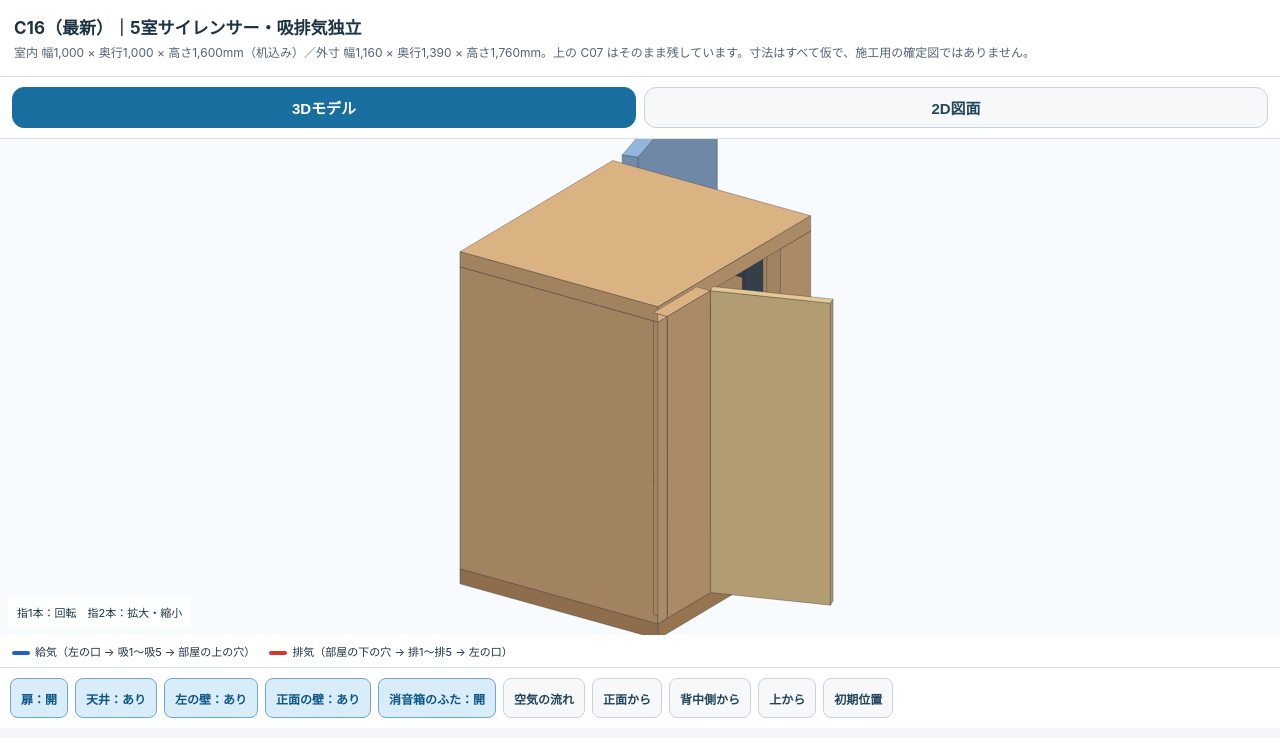
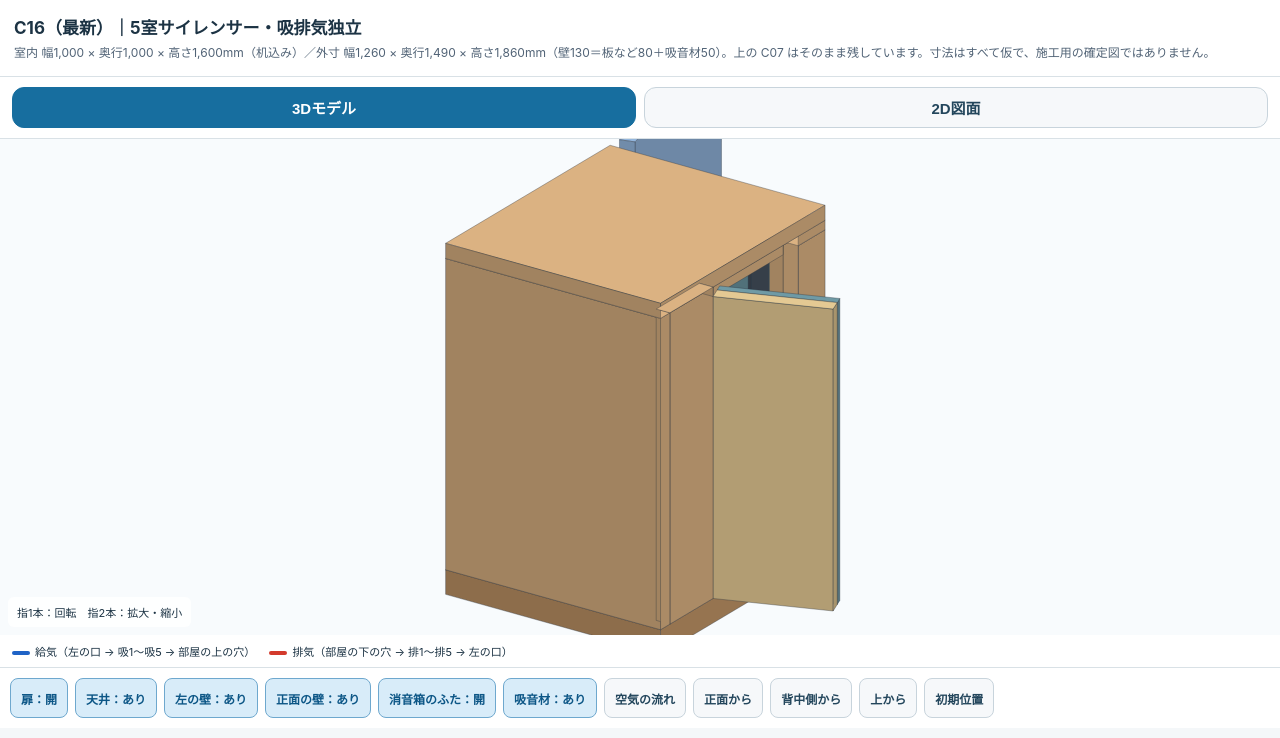
Before and after one commit to amukutsurogiwork-oss/sound-booth-3d, a plain HTML site: page index.html in a window 1280 px wide. Shown: the top 738 px of the page. Drawn offline with Linux system fonts and the light colour scheme.

Commit message:
C16: 天井・4面の壁・扉の内側に吸音材50を追加（壁130＝板など80＋吸音材50）
Co-Authored-By: Claude Opus 5.5 <noreply@anthropic.com>
Claude-Session: https://claude.ai/code/session_013wzpunAgzn4TZio2r8GBkC

```diff
--- a/index.html
+++ b/index.html
@@ -33,7 +33,7 @@ button.active{background:#d8ecf9;border-color:#6ea8ce;color:#0c5686}button:focus
 </style></head><body>
 <section id="c16" aria-labelledby="c16-title">
 <style>
-#c16{--paper:#ffffff;--ink:#1d2733;--muted:#5d6b7a;--rule:#c9d2db;--wall:#dfe5ec;--wall-line:#3a4756;--red:#d33a2c;--blue:#1f63c6;--fan:#7a4fc0;--room:#9aa7b4;
+#c16{--paper:#ffffff;--ink:#1d2733;--muted:#5d6b7a;--rule:#c9d2db;--wall:#dfe5ec;--wall-line:#3a4756;--red:#d33a2c;--blue:#1f63c6;--fan:#7a4fc0;--foam:#8fb6c2;--room:#9aa7b4;
   margin:0;background:#f4f7f9;padding:0 0 8px}
 #c16 .c16-old{background:#176e9f;color:#fff;font-size:14px;font-weight:700;padding:12px 14px;margin:16px 0 0}
 #c16 .c16-head{background:#fff;padding:14px;border-bottom:1px solid #d9e1e6}
@@ -64,7 +64,7 @@ button.active{background:#d8ecf9;border-color:#6ea8ce;color:#0c5686}button:focus
 </style>
 <div class="c16-head">
   <h2 id="c16-title">C16（最新）｜5室サイレンサー・吸排気独立</h2>
-  <p class="c16-sub">室内 幅1,000 × 奥行1,000 × 高さ1,600mm（机込み）／外寸 幅1,160 × 奥行1,390 × 高さ1,760mm。上の C07 はそのまま残しています。寸法はすべて仮で、施工用の確定図ではありません。</p>
+  <p class="c16-sub">室内 幅1,000 × 奥行1,000 × 高さ1,600mm（机込み）／外寸 幅1,260 × 奥行1,490 × 高さ1,860mm（壁130＝板など80＋吸音材50）。上の C07 はそのまま残しています。寸法はすべて仮で、施工用の確定図ではありません。</p>
 </div>
 <div class="c16-modes"><button type="button" id="c16-b3d" class="active">3Dモデル</button><button type="button" id="c16-b2d">2D図面</button></div>
 
@@ -73,7 +73,7 @@ button.active{background:#d8ecf9;border-color:#6ea8ce;color:#0c5686}button:focus
   <div class="c16-legend"><span><i style="background:var(--blue)"></i>給気（左の口 → 吸1〜吸5 → 部屋の上の穴）</span><span><i style="background:var(--red)"></i>排気（部屋の下の穴 → 排1〜排5 → 左の口）</span></div>
   <div class="c16-ctl">
     <button type="button" id="c16-t-door" class="active">扉：開</button><button type="button" id="c16-t-roof" class="active">天井：あり</button><button type="button" id="c16-t-left" class="active">左の壁：あり</button>
-    <button type="button" id="c16-t-front" class="active">正面の壁：あり</button><button type="button" id="c16-t-lid" class="active">消音箱のふた：開</button><button type="button" id="c16-air">空気の流れ</button>
+    <button type="button" id="c16-t-front" class="active">正面の壁：あり</button><button type="button" id="c16-t-lid" class="active">消音箱のふた：開</button><button type="button" id="c16-t-foam" class="active">吸音材：あり</button><button type="button" id="c16-air">空気の流れ</button>
     <button type="button" id="c16-vfront">正面から</button><button type="button" id="c16-vback">背中側から</button><button type="button" id="c16-vtop">上から</button><button type="button" id="c16-vreset">初期位置</button>
   </div>
 </div>
@@ -303,7 +303,7 @@ updateButtons();resize();
 (function(){
 'use strict';
 // C16: one set of dimensions (mm) drives the 3D model, the 2D drawings and the table.
-const D={in:{w:1000,d:1000,h:1600},wall:80,sil:150,lid:80,desk:{d:350,h:720},door:{from:450,w:600},
+const D={in:{w:1000,d:1000,h:1600},wall:130,foam:50,sil:150,lid:80,desk:{d:350,h:720},door:{from:450,w:600},
   part:18,mid:36,gap:50,turn:200,hole:100,port:100,roomGap:60};
 const W=D.wall,OW=D.in.w+2*W,OH=D.in.h+2*W,OD=W+D.in.d+W+D.sil+D.lid;
 const yBack=W+D.in.d,ySil=yBack+W,yLid=ySil+D.sil;
@@ -346,6 +346,10 @@ function flow(s,pts,color,id){el(s,'polyline',{points:pts.map(p=>p.join(',')).jo
   text(s,300,-D.roomGap-24,'部屋の壁',{fs:34,fill:'var(--muted)'});text(s,OW+D.roomGap+50,1150,'部屋の壁',{fs:34,rot:90,fill:'var(--muted)'});
   rect(s,0,0,OW,W,S.wall);rect(s,0,W,W,D.door.from-W,S.wall);rect(s,0,D.door.from+D.door.w,W,yLid-(D.door.from+D.door.w),S.wall);
   rect(s,W+iw,W,W,yLid-W,S.wall);rect(s,W,yBack,iw,W,S.wall);
+  const f=D.foam,FS='fill:var(--foam);stroke:none';
+  rect(s,W-f,W-f,iw+2*f,f,FS);rect(s,W-f,yBack,iw+2*f,f,FS);rect(s,W+iw,W,f,yBack-W,FS);
+  rect(s,W-f,W,f,D.door.from-W,FS);rect(s,W-f,D.door.from+D.door.w,f,yBack-(D.door.from+D.door.w),FS);
+  text(s,W+iw-160,yBack-W/2-50,'吸音材 50',{fs:28,fill:'var(--muted)'});
   rect(s,0,yLid,OW,D.lid,'fill:var(--wall);stroke:var(--blue);stroke-width:5');
   rect(s,W,W,iw,D.desk.d,'fill:none;stroke:var(--ink);stroke-width:3');text(s,W+iw/2,W+D.desk.d/2+14,'机（奥行350・高さ720）',{fs:38});
   el(s,'circle',{cx:W+iw/2,cy:W+D.desk.d+330,r:190,style:S.ink});text(s,W+iw/2,W+D.desk.d+344,'座る人',{fs:38});
@@ -392,6 +396,8 @@ function flow(s,pts,color,id){el(s,'polyline',{points:pts.map(p=>p.join(',')).jo
   rect(s,0,0,OD,OH,S.wall);rect(s,W,W,D.in.d,h,'fill:var(--paper);stroke:none');rect(s,ySil,W,D.sil,h,'fill:var(--paper);stroke:none');
   rect(s,yLid,0,D.lid,OH,'fill:var(--paper);stroke:var(--blue);stroke-width:4');rect(s,yLid,0,24,OH,'fill:var(--wall);stroke:var(--blue);stroke-width:3');rect(s,yLid+D.lid-24,0,24,OH,'fill:var(--wall);stroke:var(--blue);stroke-width:3');
   rect(s,ySil,W+SIL.zone,D.sil,D.mid,'fill:var(--ink)');
+  {const f=D.foam,FS='fill:var(--foam);stroke:none';rect(s,W-f,W-f,f,h+f,FS);rect(s,yBack,W-f,f,h+f,FS);rect(s,W-f,W-f,D.in.d+2*f,f,FS);
+   text(s,W+D.in.d/2,W+60,'天井・壁に吸音材 50（床は防振マット）',{fs:30,fill:'var(--muted)'});}
   const yHu=W+SIL.holeIn[1],yHl=W+SIL.holeOut[1];
   for(const y of [yHu,yHl])rect(s,yBack,y-D.hole/2,W,D.hole,'fill:var(--paper);stroke:var(--ink);stroke-width:4');
   head(s,'c16sr','var(--red)');head(s,'c16sb','var(--blue)');
@@ -406,7 +412,7 @@ function flow(s,pts,color,id){el(s,'polyline',{points:pts.map(p=>p.join(',')).jo
 
 (function table(){
   const rows=[['ブースの中の広さ（吸音材の内側・机込み）',`${D.in.w} × ${D.in.d} × 高さ ${D.in.h}`],['外の大きさ（消音箱・ふた込み）',`${OW} × ${OD} × 高さ ${OH}`],
-    ['壁の厚さ',String(W)],['机',`奥行 ${D.desk.d}・高さ ${D.desk.h}・左右の壁で支える（脚・前板なし）`],['扉',`左側・幅 ${D.door.w}・手前に蝶番・外開き`],
+    ['壁の厚さ',`${W}（板など ${W-D.foam}＋内側の吸音材 ${D.foam}。天井・4面の壁・扉の内側。床は防振マット）`],['机',`奥行 ${D.desk.d}・高さ ${D.desk.h}・左右の壁で支える（脚・前板なし）`],['扉',`左側・幅 ${D.door.w}・手前に蝶番・外開き`],
     ['消音箱の通路の奥行',String(D.sil)],['点検ぶた',`厚さ ${D.lid}（板＋空気層＋板）・右に蝶番`],
     ['消音箱の部屋',`給気・排気とも5部屋（通路3＋折り返し室2）、折り返し室の幅 ${D.turn}`],
     ['仕切り板の厚さ',`${D.part}（給気/排気の境は ${D.mid}）`],['部屋どうしの口',`各 ${D.gap}（4か所 × 2系統）`],
@@ -415,10 +421,11 @@ function flow(s,pts,color,id){el(s,'polyline',{points:pts.map(p=>p.join(',')).jo
 })();
 
 /* ---------- 3D (orthographic, painter's sort; x = width from door side, y = depth from front, z = height) ---------- */
-const C={wood:[224,182,133],woodDark:[196,152,104],lid:[150,186,226],door:[233,205,150],part:[70,82,96],hole:[25,30,38],desk:[178,132,90]};
+const C={foam:[113,157,169],wood:[224,182,133],woodDark:[196,152,104],lid:[150,186,226],door:[233,205,150],part:[70,82,96],hole:[25,30,38],desk:[178,132,90]};
 // Boxes are 8 corner points (axis-aligned or rotated); decals are flat discs stuck on one face of a box.
 function corners(x0,y0,z0,x1,y1,z1){return [[x0,y0,z0],[x1,y0,z0],[x1,y1,z0],[x0,y1,z0],[x0,y0,z1],[x1,y0,z1],[x1,y1,z1],[x0,y1,z1]];}
-function leaf(hx,hy,dirx,diry,len,thick,z0,z1){ // a panel hinged on a vertical axis at (hx,hy)
+function leaf(hx,hy,dirx,diry,len,thick,z0,z1,off=0){ // a panel hinged on a vertical axis at (hx,hy)
+  hx+=-diry*off;hy+=dirx*off;
   const px=-diry*thick,py=dirx*thick,e=[hx+dirx*len,hy+diry*len];
   const q=[[hx,hy],[e[0],e[1]],[e[0]+px,e[1]+py],[hx+px,hy+py]];
   return [...q.map(([x,y])=>[x,y,z0]),...q.map(([x,y])=>[x,y,z1])];
@@ -428,25 +435,29 @@ function disc(cx,cy,cz,r,axis){const pts=[];for(let i=0;i<24;i++){const t=i/24*2
 function model(st){
   const B=[],add=(g,c,v,decals)=>{const o={g,c,v,decals:decals||[]};B.push(o);return o;},box=(g,c,...r)=>add(g,c,corners(...r));
   const Z=y=>OH-W-y,yc=ySil+D.sil/2;
+  const f=D.foam,iw=D.in.w,xr=OW-W;
   box('floor',C.woodDark,0,0,0,OW,yLid,W);
-  box('roof',C.wood,0,0,OH-W,OW,yLid,OH);
-  box('front',C.wood,0,0,W,OW,W,OH-W);
-  box('right',C.wood,OW-W,W,W,OW,yLid,OH-W);
-  box('left',C.wood,0,W,W,W,D.door.from,OH-W);
-  const lw=box('left',C.wood,0,D.door.from+D.door.w,W,W,yLid,OH-W);
+  box('roof',C.wood,0,0,OH-W+f,OW,yLid,OH);box('roof',C.wood,0,yBack+f,OH-W,OW,yLid,OH-W+f);
+  add(['roof','foam'],C.foam,corners(W-f,W-f,OH-W,xr+f,yBack+f,OH-W+f)).only=[0,0,-1];
+  box('front',C.wood,0,0,W,OW,W-f,OH-W+f);add(['front','foam'],C.foam,corners(W-f,W-f,W,xr+f,W,OH-W)).only=[0,1,0];
+  box('right',C.wood,xr+f,W-f,W,OW,yBack+f,OH-W+f);box('right',C.wood,xr,yBack+f,W,OW,yLid,OH-W);add(['right','foam'],C.foam,corners(xr,W,W,xr+f,yBack,OH-W)).only=[-1,0,0];
+  box('left',C.wood,0,W-f,W,W-f,D.door.from,OH-W+f);box('left',C.wood,0,D.door.from+D.door.w,W,W-f,yBack+f,OH-W+f);box('left',C.wood,0,D.door.from,OH-W,W-f,D.door.from+D.door.w,OH-W+f);
+  add(['left','foam'],C.foam,corners(W-f,W,W,W,D.door.from,OH-W)).only=[1,0,0];add(['left','foam'],C.foam,corners(W-f,D.door.from+D.door.w,W,W,yBack,OH-W)).only=[1,0,0];
+  const lw=box('left',C.wood,0,yBack+f,W,W,yLid,OH-W);
   // outside ports on the left face of the silencer box
   lw.decals.push({n:[-1,0,0],c:[31,99,198],p:disc(-2,yc,Z(SIL.portIn),D.port/2,'x')},{n:[-1,0,0],c:[211,58,44],p:disc(-2,yc,Z(SIL.portOut),D.port/2,'x')});
   const a=70*Math.PI/180;
-  if(st.doorOpen)add('door',C.door,leaf(0,D.door.from,-Math.sin(a),Math.cos(a),D.door.w,-50,W,OH-W));
-  else box('door',C.door,0,D.door.from,W,60,D.door.from+D.door.w,OH-W);
-  const bw=box('back',C.wood,W,yBack,W,W+D.in.w,ySil,OH-W);
-  for(const [hx,hy] of [SIL.holeIn,SIL.holeOut]){bw.decals.push({n:[0,-1,0],c:C.hole,p:disc(W+hx,yBack-2,Z(hy),D.hole/2,'y')},{n:[0,1,0],c:C.hole,p:disc(W+hx,ySil+2,Z(hy),D.hole/2,'y')});}
+  if(st.doorOpen){add('door',C.door,leaf(0,D.door.from,-Math.sin(a),Math.cos(a),D.door.w,-(W-f),W,OH-W));
+    add(['door','foam'],C.foam,leaf(0,D.door.from,-Math.sin(a),Math.cos(a),D.door.w,-f,W,OH-W,-(W-f)));}
+  else{box('door',C.door,0,D.door.from,W,W-f,D.door.from+D.door.w,OH-W);add(['door','foam'],C.foam,corners(W-f,D.door.from,W,W,D.door.from+D.door.w,OH-W)).only=[1,0,0];}
+  const bf=add(['back','foam'],C.foam,corners(W-f,yBack,W,xr+f,yBack+f,OH-W));bf.only=[0,-1,0];const bw=box('back',C.wood,W-f,yBack+f,W,xr+f,ySil,OH-W);
+  for(const [hx,hy] of [SIL.holeIn,SIL.holeOut]){bf.decals.push({n:[0,-1,0],c:C.hole,p:disc(W+hx,yBack-2,Z(hy),D.hole/2,'y')});bw.decals.push({n:[0,1,0],c:C.hole,p:disc(W+hx,ySil+2,Z(hy),D.hole/2,'y')});}
   box('desk',C.desk,W,W,W+D.desk.h-30,W+D.in.w,W+D.desk.d,W+D.desk.h); // supported by the side walls; legroom stays open
   for(const [x,y,w,h] of SIL.parts)box('sil',C.part,W+x,ySil,Z(y+h),W+x+w,yLid,Z(y));
   const b2=105*Math.PI/180;
   if(st.lidOpen)add('lid',C.lid,leaf(OW,OD,-Math.cos(b2),Math.sin(b2),OW,D.lid,0,OH));
   else box('lid',C.lid,0,yLid,0,OW,OD,OH);
-  return B.filter(b=>!st.hide.has(b.g));
+  return B.filter(b=>![].concat(b.g).some(g=>st.hide.has(g)));
 }
 function flows(){
   const Z=y=>OH-W-y,yc=ySil+D.sil/2,map=pts=>pts.map(([x,y])=>[x<0?x:W+x,yc,Z(y)]);
@@ -472,7 +483,7 @@ function draw(){
   for(const b of model(st)){
     const cen=b.v.reduce((s,q)=>[s[0]+q[0]/8,s[1]+q[1]/8,s[2]+q[2]/8],[0,0,0]),pv=b.v.map(proj);
     for(const f of FACES){
-      const n=faceNormal(b.v,f,cen),nd=viewDepthOfNormal(n);if(nd>=0)continue;
+      const n=faceNormal(b.v,f,cen),nd=viewDepthOfNormal(n);if(nd>=0||(b.only&&dot(n,b.only)<.99))continue;
       const pts=f.map(i=>pv[i]),d=pts.reduce((s,p)=>s+p.d,0)/4;
       const light=.62+.38*Math.max(0,n[2]*.8+(-nd)*.35-n[0]*.2);
       polys.push({d,pts,col:b.c.map(x=>Math.min(255,Math.round(x*light)))});
@@ -501,7 +512,7 @@ const up=e=>{ptrs.delete(e.pointerId);pinch=0;};cv.addEventListener('pointerup',
 cv.addEventListener('wheel',e=>{e.preventDefault();st.zoom=Math.max(.5,Math.min(4,st.zoom*(e.deltaY<0?1.1:.9)));draw();},{passive:false});
 const $=id=>document.getElementById(id);
 const toggle=(id,g,label)=>{$(id).onclick=()=>{const on=st.hide.has(g);on?st.hide.delete(g):st.hide.add(g);$(id).classList.toggle('active',on);$(id).textContent=label+(on?'：あり':'：なし');draw();};};
-toggle('c16-t-roof','roof','天井');toggle('c16-t-left','left','左の壁');toggle('c16-t-front','front','正面の壁');
+toggle('c16-t-roof','roof','天井');toggle('c16-t-left','left','左の壁');toggle('c16-t-front','front','正面の壁');toggle('c16-t-foam','foam','吸音材');
 $('c16-t-lid').onclick=()=>{st.lidOpen=!st.lidOpen;$('c16-t-lid').textContent=st.lidOpen?'消音箱のふた：開':'消音箱のふた：閉';$('c16-t-lid').classList.toggle('active',st.lidOpen);draw();};
 $('c16-t-door').onclick=()=>{st.doorOpen=!st.doorOpen;$('c16-t-door').textContent=st.doorOpen?'扉：開':'扉：閉';$('c16-t-door').classList.toggle('active',st.doorOpen);draw();};
 $('c16-air').onclick=()=>{st.air=!st.air;$('c16-air').classList.toggle('active',st.air);draw();};
```
